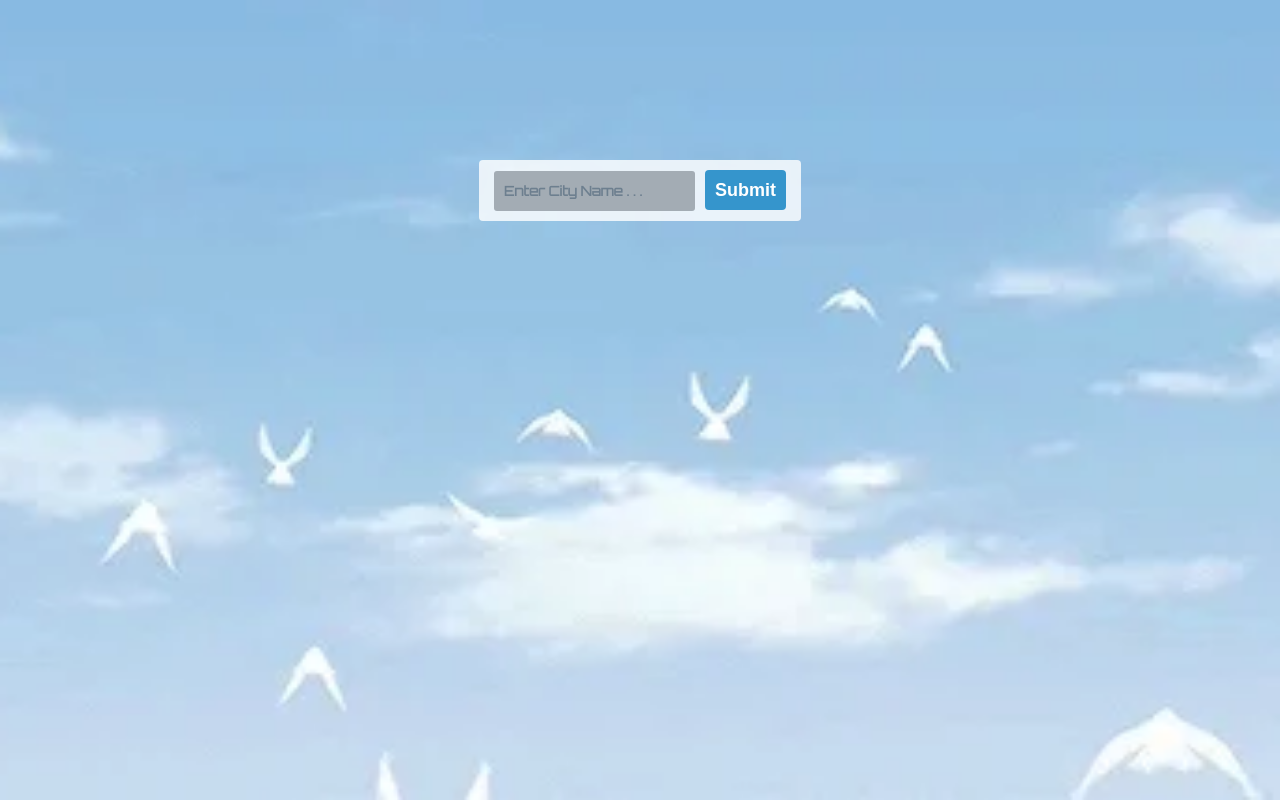
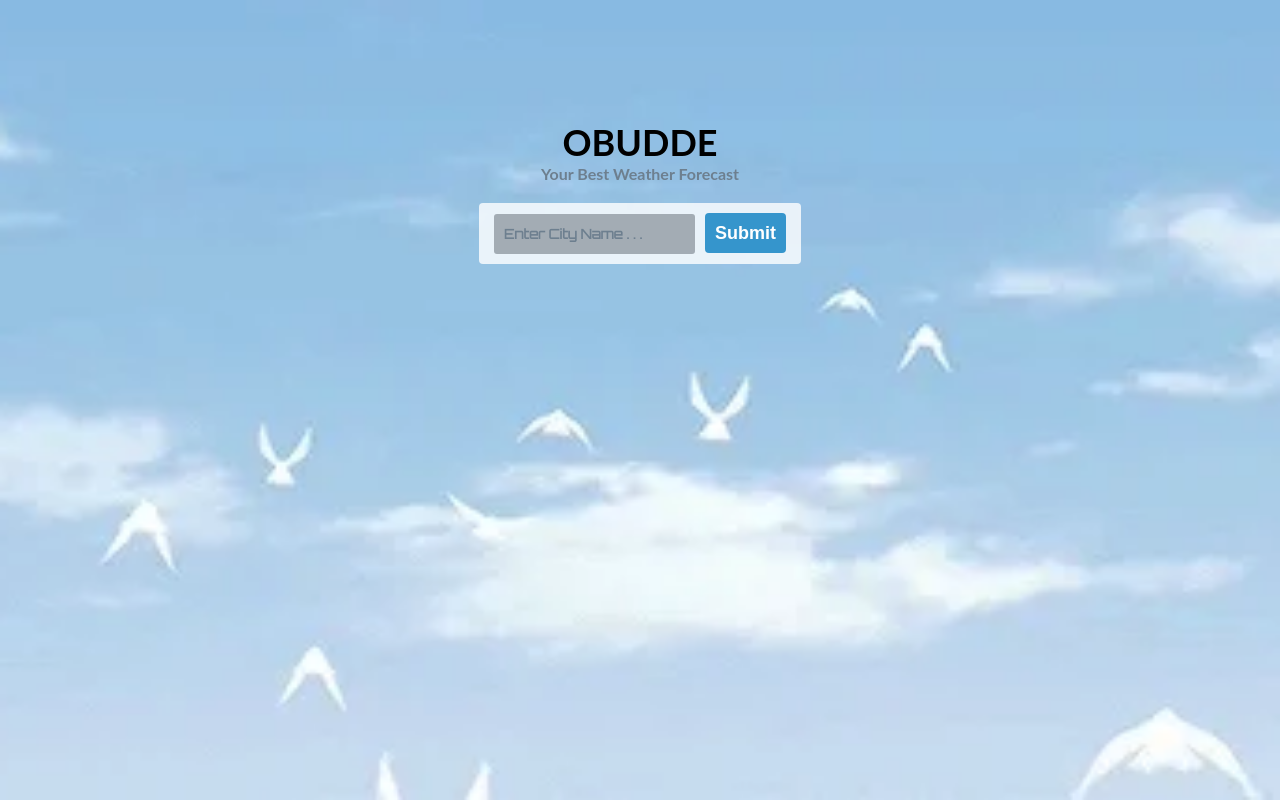
Before and after one commit to oxenprogrammer/obudde, a website built with webpack: page dist/index.html in a window 1280 px wide. Built offline with nearby package versions, Linux system fonts and the light colour scheme.

Commit message:
Feat(weather): add weather title

```diff
--- a/src/js/main.component.js
+++ b/src/js/main.component.js
@@ -6,7 +6,17 @@ const main = () => {
   const mainBody = document.createElement('main');
   mainBody.setAttribute('class', 'container');
 
+  const title = document.createElement('h1');
+  title.setAttribute('class', 'title');
+  title.textContent = 'Obudde';
+
+  const subTitle = document.createElement('h1');
+  subTitle.setAttribute('class', 'sub-title');
+  subTitle.textContent = 'your best weather forecast';
+
   mainBody.appendChild(weatherUI());
+  body.appendChild(title);
+  body.appendChild(subTitle);
   body.appendChild(mainBody);
   return body;
 };
--- a/src/style/main.scss
+++ b/src/style/main.scss
@@ -37,15 +37,28 @@ body {
   min-height: 100vh;
 }
 
-.backgroundImage {
-  object-fit: cover;
+.title,
+.sub-title {
+  display: flex;
+  justify-content: center;
+  font-size: 3.6rem;
+  padding-top: 12rem;
+  font-weight: bold;
+  text-transform: uppercase;
+}
+
+.sub-title {
+  padding-top: 0;
+  text-transform: capitalize;
+  font-size: 1.6rem;
+  color: #6d7f8f;
 }
 
 .container {
   display: flex;
   justify-content: center;
   align-content: center;
-  padding: 16rem 0 0 0;
+  padding: 2rem 0 0 0;
   font-size: 1.6rem;
 }
 
```
